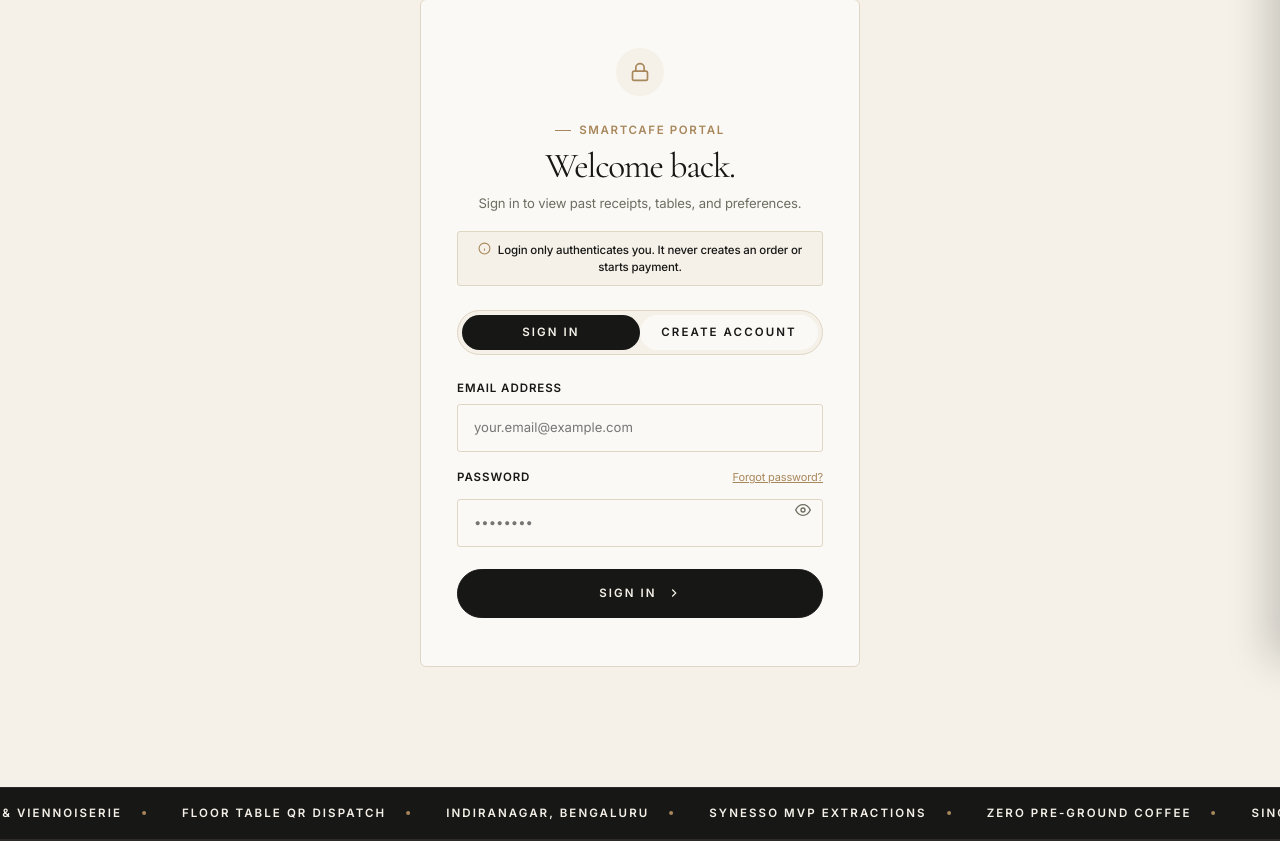
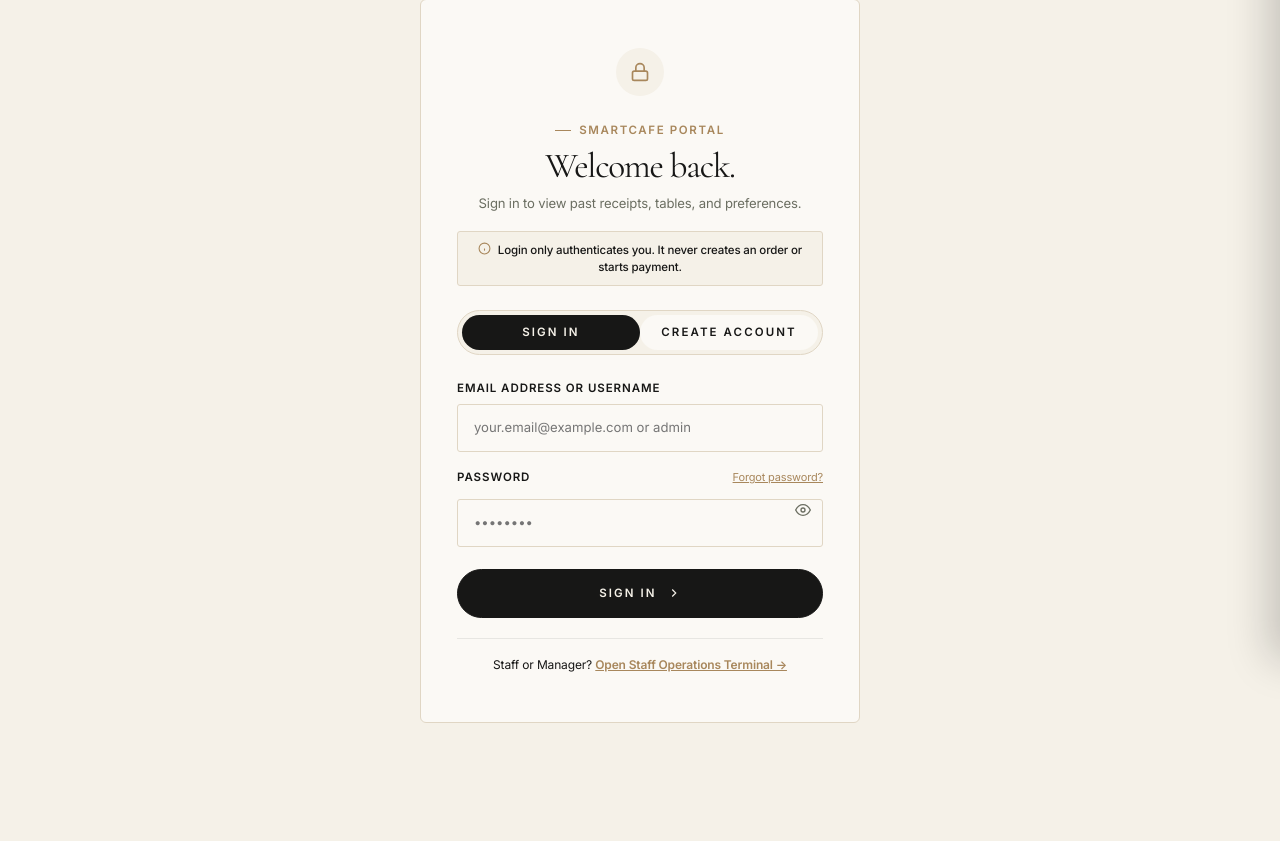
Before and after one commit to smit2951k/smartcafe, a Flask app: page /login in a window 1280 px wide. Shown: the part 141-982 px from the top of the page. Run offline with Flask 3, Linux system fonts and the light colour scheme; some libraries are stand-ins or nearby versions.

Commit message:
fix(auth): configure default web api key, staff admin login, and friendly auth fallbacks

```diff
--- a/app.py
+++ b/app.py
@@ -605,8 +605,34 @@
     password = data.get("password", "")
     name = (data.get("name") or "").strip()
 
+    # ── Admin / Staff direct sign-in ─────────────────────────────────────────
+    if email in ("admin", "admin@smartcafe.in", "admin@smartcafe.com"):
+        if password == "admin@123":
+            admin_user = {
+                "id": "admin",
+                "name": "Staff Operations",
+                "email": "admin@smartcafe.in",
+                "phone": "+91 80 4123 8890",
+                "role": "admin",
+                "is_admin": True,
+                "member_since": "January 2024",
+                "loyalty_points": 0,
+            }
+            session["customer"] = admin_user
+            session["is_admin"] = True
+            return jsonify({
+                "success": True,
+                "customer": admin_user,
+                "is_admin": True,
+                "redirect": "/admin"
+            })
+        return jsonify({
+            "success": False,
+            "error": "Invalid staff credentials. Default key is 'admin@123' or unlock directly at /admin."
+        }), 401
+
     if not email or not email.count("@") == 1:
-        return jsonify({"success": False, "error": "Please enter a valid email address."}), 400
+        return jsonify({"success": False, "error": "Please enter a valid email address (or 'admin' for staff login)."}), 400
 
     # If no password is provided, allow session recognition/sync if a name or existing user is available
     if not password:
@@ -662,7 +688,7 @@
                 if existing:
                     session["customer"] = existing
                     return jsonify({"success": True, "customer": existing})
-                return jsonify({"success": False, "error": "Firebase Email/Password provider is not enabled yet in Firebase Console."}), 503
+                return jsonify({"success": False, "error": "No SmartCafe account found with this email. Please click 'Create Account' to register."}), 401
 
             if "EMAIL_NOT_FOUND" in fb_error or "USER_NOT_FOUND" in fb_error:
                 # If user exists in local demo db, log them in seamlessly
@@ -670,9 +696,14 @@
                 if existing:
                     session["customer"] = existing
                     return jsonify({"success": True, "customer": existing})
-                return jsonify({"success": False, "error": "No SmartCafe account found with this email. Please create an account first."}), 401
+                return jsonify({"success": False, "error": "No SmartCafe account found with this email. Please click 'Create Account' to sign up."}), 401
             if "INVALID_PASSWORD" in fb_error or "INVALID_LOGIN_CREDENTIALS" in fb_error:
-                return jsonify({"success": False, "error": "Incorrect password. Please check your credentials and try again."}), 401
+                # Check local DB for fallback demo login
+                existing = db_manager.get_user_by_email(email)
+                if existing and password in ("password123", "smartcafe2026", "admin@123"):
+                    session["customer"] = existing
+                    return jsonify({"success": True, "customer": existing})
+                return jsonify({"success": False, "error": "Incorrect password or account credentials. Please try again or create an account."}), 401
             if "USER_DISABLED" in fb_error:
                 return jsonify({"success": False, "error": "This account has been disabled. Please contact SmartCafe support."}), 403
             if "TOO_MANY_ATTEMPTS_TRY_LATER" in fb_error:
@@ -685,7 +716,7 @@
             if existing:
                 session["customer"] = existing
                 return jsonify({"success": True, "customer": existing})
-            return jsonify({"success": False, "error": "Sign in failed. Please check your credentials."}), 401
+            return jsonify({"success": False, "error": "Sign in failed. Please check your credentials or click 'Create Account'."}), 401
 
         except http_requests.Timeout:
             logger.warning("Firebase Auth REST API timed out during login.")
@@ -693,7 +724,7 @@
             if existing:
                 session["customer"] = existing
                 return jsonify({"success": True, "customer": existing})
-            return jsonify({"success": False, "error": "Authentication service is temporarily unavailable. Please try again."}), 503
+            return jsonify({"success": False, "error": "Authentication service timed out. Please try again."}), 503
         except Exception as e:
             logger.error("Firebase Auth login exception: %s", e)
             existing = db_manager.get_user_by_email(email)
@@ -702,7 +733,7 @@
                 return jsonify({"success": True, "customer": existing})
             return jsonify({"success": False, "error": "Unable to reach authentication service. Please try again."}), 503
 
-    # ── Fallback: no Web API key configured — check local DB only ───────────
+    # ── Fallback: local DB authentication ────────────────────────────────────
     existing = db_manager.get_user_by_email(email)
     if existing:
         session["customer"] = existing
@@ -710,8 +741,8 @@
 
     return jsonify({
         "success": False,
-        "error": "Authentication is not fully configured. Please contact SmartCafe admin."
-    }), 503
+        "error": "No SmartCafe account found with this email. Please click 'Create Account' to sign up."
+    }), 401
 
 
 @app.route("/api/auth/register", methods=["POST"])
--- a/static/js/auth.js
+++ b/static/js/auth.js
@@ -63,10 +63,14 @@
 
 // ─── Sign In — calls server-side Flask endpoint ──────────────────────────────
 async function loginCustomer(email, password) {
-  const cleanEmail = email.trim().toLowerCase();
+  const cleanEmail = (email || "").trim();
+  const lower = cleanEmail.toLowerCase();
 
-  if (!cleanEmail || !cleanEmail.includes("@")) {
-    return { success: false, error: "Please enter a valid email address." };
+  if (!cleanEmail) {
+    return { success: false, error: "Please enter your email or username." };
+  }
+  if (lower !== "admin" && !lower.includes("@")) {
+    return { success: false, error: "Please enter a valid email address (or 'admin' for staff)." };
   }
   if (!password) {
     return { success: false, error: "Please enter your password." };
@@ -83,11 +87,14 @@
 
     if (data.success && data.customer) {
       sessionStorage.setItem("smartcafe_current_customer", JSON.stringify(data.customer));
+      if (data.is_admin || data.redirect === "/admin") {
+        localStorage.setItem("smartcafe_admin_auth", "true");
+      }
       if (typeof window.syncCartWithServer === "function") {
         await window.syncCartWithServer();
       }
       updateAuthUI(data.customer);
-      return { success: true, customer: data.customer };
+      return { success: true, customer: data.customer, redirect: data.redirect, is_admin: data.is_admin };
     }
 
     return { success: false, error: data.error || "Sign in failed. Please try again." };
--- a/templates/login.html
+++ b/templates/login.html
@@ -67,10 +67,10 @@
           <input id="authInput-phone" type="tel" placeholder="+91 Mobile number" class="form-input" />
         </div>
 
-        <!-- Email -->
+        <!-- Email / Username -->
         <div class="form-group">
-          <label class="form-label" style="font-size: var(--text-xs); font-weight: 600; text-transform: uppercase; letter-spacing: 0.08em; color: var(--color-charcoal);">Email Address</label>
-          <input id="authInput-email" type="email" required placeholder="your.email@example.com" class="form-input" />
+          <label class="form-label" style="font-size: var(--text-xs); font-weight: 600; text-transform: uppercase; letter-spacing: 0.08em; color: var(--color-charcoal);">Email Address or Username</label>
+          <input id="authInput-email" type="text" required placeholder="your.email@example.com or admin" class="form-input" />
         </div>
 
         <!-- Password -->
@@ -98,6 +98,14 @@
           <svg viewBox="0 0 24 24" fill="none" stroke="currentColor" stroke-width="2" style="width: 14px; height: 14px;"><polyline points="9 18 15 12 9 6"></polyline></svg>
         </button>
       </form>
+
+      <!-- Staff / Admin shortcut banner -->
+      <div style="margin-top: 20px; padding-top: 16px; border-top: 1px solid rgba(0, 0, 0, 0.08); text-align: center; font-size: 12px; color: var(--color-charcoal-muted);">
+        <span>Staff or Manager? </span>
+        <a href="/admin" style="color: var(--color-accent-bronze); font-weight: 600; text-decoration: underline;">
+          Open Staff Operations Terminal &rarr;
+        </a>
+      </div>
 
     </div>
 
@@ -202,6 +210,11 @@
     if (currentAuthMode === "signin") {
       const res = await loginCustomer(email, password);
       if (res.success) {
+        if (res.is_admin || res.redirect) {
+          showAlert("success", "Staff Admin authenticated. Unlocking Operations Terminal...");
+          setTimeout(() => window.location.href = res.redirect || "/admin", 600);
+          return;
+        }
         showAlert("success", "Signed in successfully. Resuming your sanctuary session...");
         setTimeout(() => window.location.href = targetUrl, 700);
       } else {
```
Also changed, not shown: config.py (+7 -2 lines).
